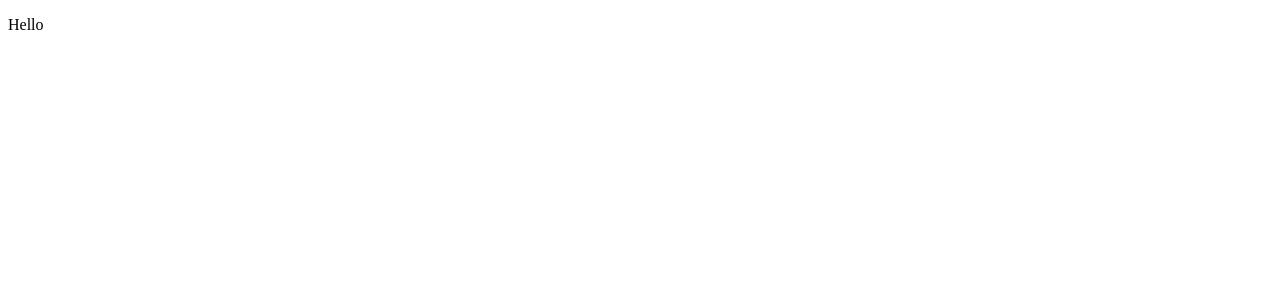
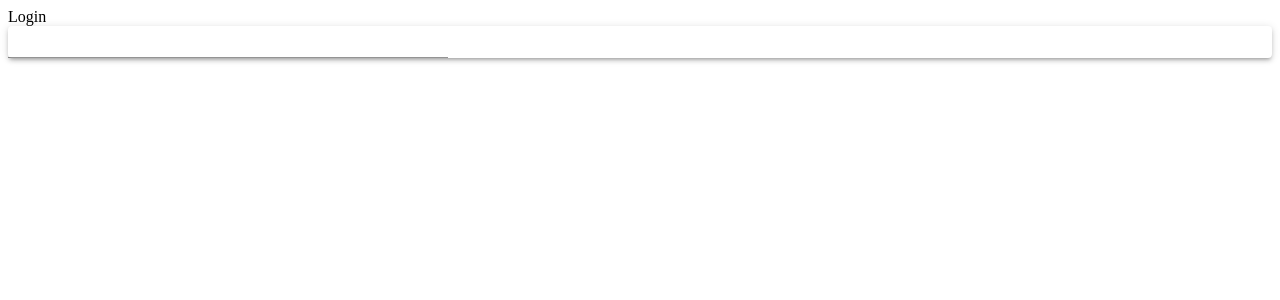
Before and after one commit to Darhild/trello_clone, a React app: page /login in a window 1280 px wide. Shown: the top 300 px of the page. Built offline with nearby package versions, Linux system fonts and the light colour scheme.

Commit message:
added router

```diff
--- a/package.json
+++ b/package.json
@@ -21,6 +21,7 @@
     "@babel/core": "^7.8.6",
     "@babel/preset-env": "^7.8.6",
     "@babel/preset-react": "^7.8.3",
+    "@material-ui/core": "^4.9.5",
     "babel-loader": "^8.0.6",
     "html-webpack-plugin": "^3.2.0",
     "webpack": "^4.42.0",
@@ -30,6 +31,7 @@
   "dependencies": {
     "core-js": "^3.6.4",
     "react": "^16.13.0",
-    "react-dom": "^16.13.0"
+    "react-dom": "^16.13.0",
+    "react-router-dom": "^5.1.2"
   }
 }
--- a/src/components/App.js
+++ b/src/components/App.js
@@ -1,7 +1,23 @@
 import React from "react";
+import {
+  BrowserRouter as Router,
+  Switch,
+  Route,
+  Link
+} from "react-router-dom";
+import Login from "./../pages/Login/Login";
 
 const App = () => (
-  <p>Hello</p>
+  <Router>
+    <Switch>
+      <Route path="/" exact>
+        {"Hello"}
+      </Route>
+      <Route path="/login">
+        <Login />
+      </Route>
+    </Switch>
+  </Router>
 );
 
 export default App;
--- /dev/null
+++ b/src/pages/Login/Login.js
@@ -0,0 +1,17 @@
+import React from "react";
+import Paper from '@material-ui/core/Paper';
+import TextField from '@material-ui/core/TextField'
+
+const Login = () => {
+  return (
+    <>
+    {"Login"}
+    <Paper elevation={3}>
+      <TextField type="email" />
+      <TextField type="password" />
+    </Paper>
+    </>
+  )
+}
+
+export default Login;
--- a/webpack.config.js
+++ b/webpack.config.js
@@ -20,6 +20,7 @@ module.exports = {
     ],
 
     devServer: {
-      open: true
+      open: true,
+      historyApiFallback: true
     }
 };
```
Also changed, not shown: 1 other file (tests, documents, lock files or other folders).
